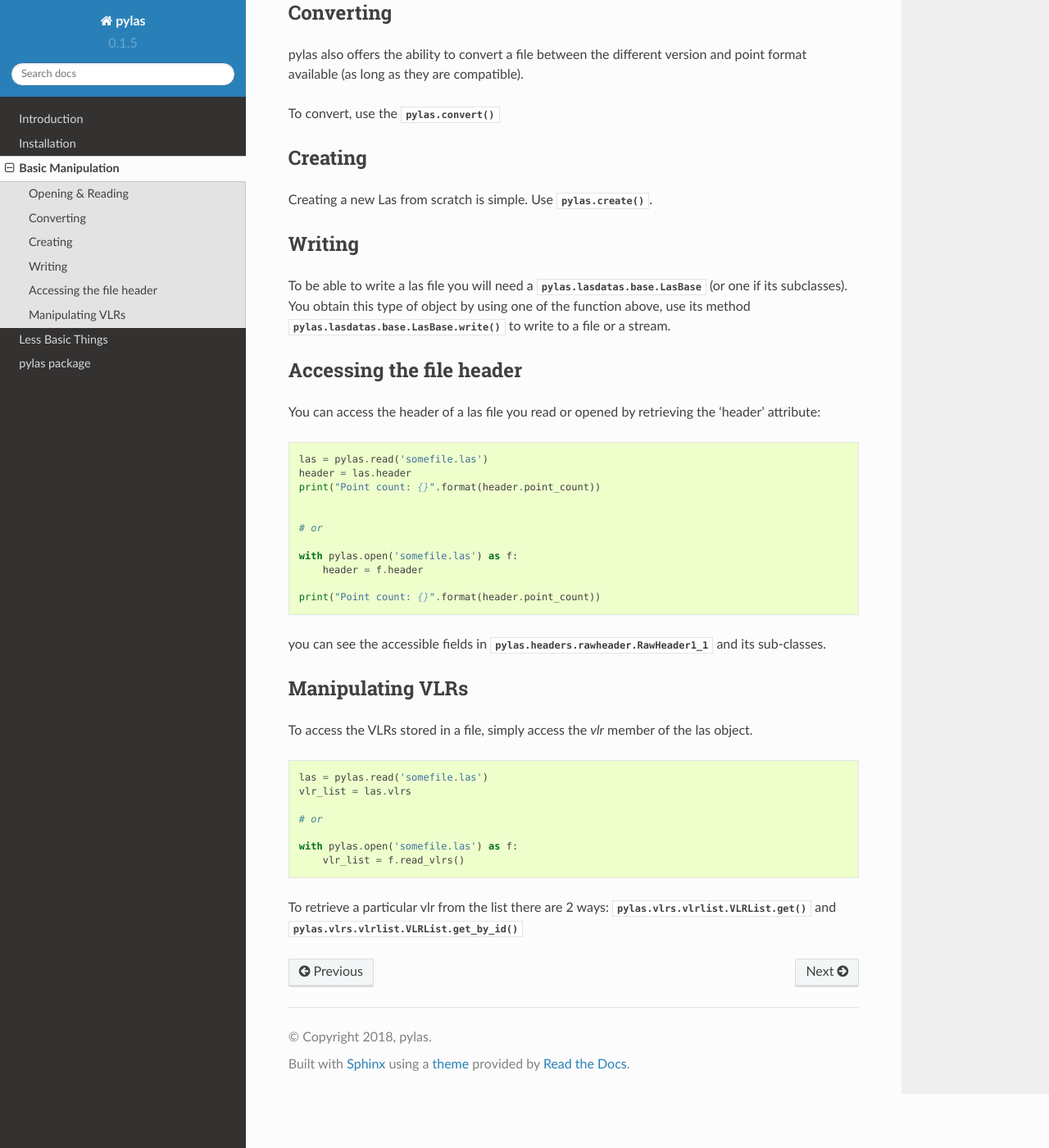
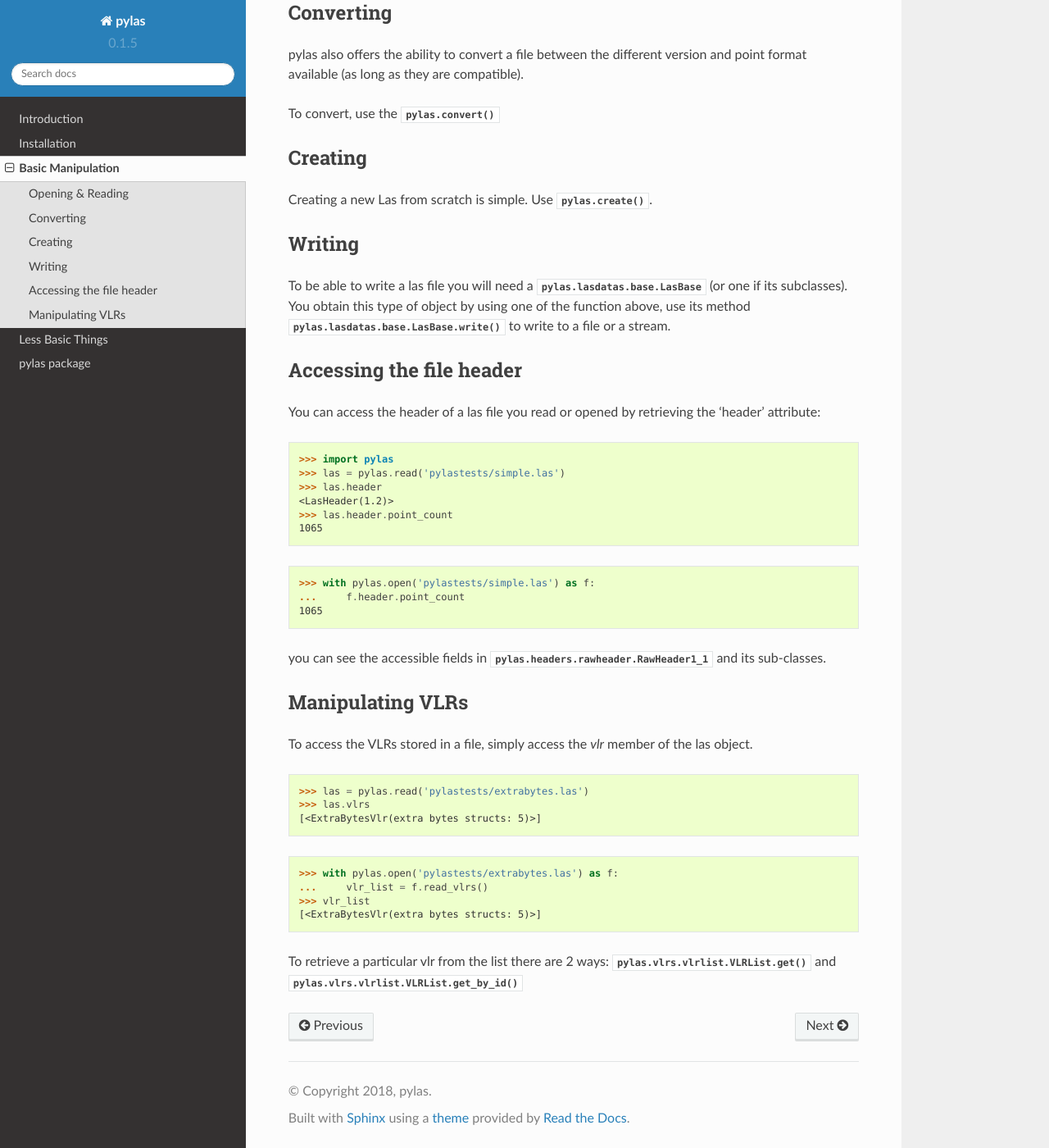
Before and after one commit to tmontaigu/pylas, a Sphinx documentation site: the page built from docs/basic.rst, in a window 1280 px wide and 1400 px high, scrolled down 626 px. Shown: the whole window at 82% size. Built offline with Sphinx 7.4.7 and the Read the Docs theme 2.0.0, drawn with Linux system fonts in a browser that asks for light colours; pages that are not in the unit, such as notebooks, are missing from menus.

Commit message:
Also run doctests that are in the documentation

```diff
--- a/docs/basic.rst
+++ b/docs/basic.rst
@@ -56,19 +56,18 @@ Accessing the file header
 
 You can access the header of a las file you read or opened by retrieving the 'header' attribute:
 
-.. code-block:: python
-
-    las = pylas.read('somefile.las')
-    header = las.header
-    print("Point count: {}".format(header.point_count))
+>>> import pylas
+>>> las = pylas.read('pylastests/simple.las')
+>>> las.header
+<LasHeader(1.2)>
+>>> las.header.point_count
+1065
 
 
-    # or
+>>> with pylas.open('pylastests/simple.las') as f:
+...     f.header.point_count
+1065
 
-    with pylas.open('somefile.las') as f:
-        header = f.header
-
-    print("Point count: {}".format(header.point_count))
 
 
 you can see the accessible fields in :class:`pylas.headers.rawheader.RawHeader1_1` and its sub-classes.
@@ -78,15 +77,14 @@ Manipulating VLRs
 
 To access the VLRs stored in a file, simply access the `vlr` member of the las object.
 
-.. code:: python
+>>> las = pylas.read('pylastests/extrabytes.las')
+>>> las.vlrs
+[<ExtraBytesVlr(extra bytes structs: 5)>]
 
-    las = pylas.read('somefile.las')
-    vlr_list = las.vlrs
-
-    # or
-
-    with pylas.open('somefile.las') as f:
-        vlr_list = f.read_vlrs()
+>>> with pylas.open('pylastests/extrabytes.las') as f:
+...     vlr_list = f.read_vlrs()
+>>> vlr_list
+[<ExtraBytesVlr(extra bytes structs: 5)>]
 
 
 To retrieve a particular vlr from the list there are 2 ways: :meth:`pylas.vlrs.vlrlist.VLRList.get` and
--- a/docs/intro.rst
+++ b/docs/intro.rst
@@ -18,6 +18,10 @@ LAS files are organized in 3 main parts:
 
 The header contains information about the data such as its version, the point format (which tells the different
 dimensions stored for each points).
+
+
+VLRs
+----
 
 After the header, LAS files may contain VLRs (Variable Length Record).
 VLRs are meant to store additional information such as the SRS, description on extra dimensions added to the points.
```
Also changed, not shown: .travis.yml, 1 other file.
